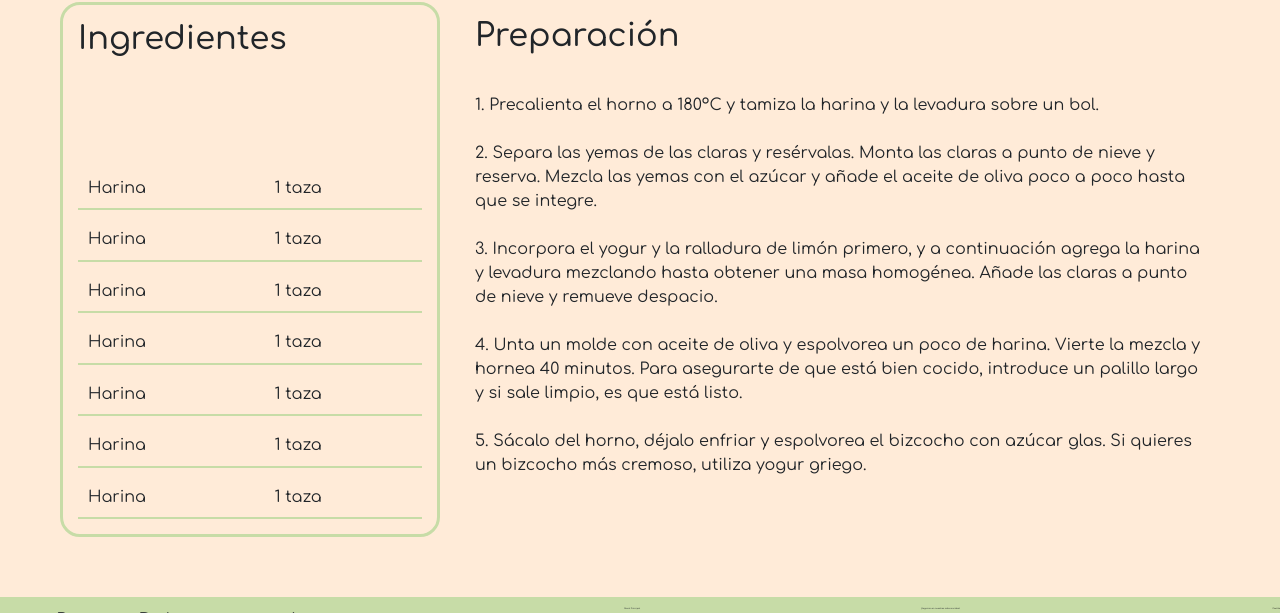
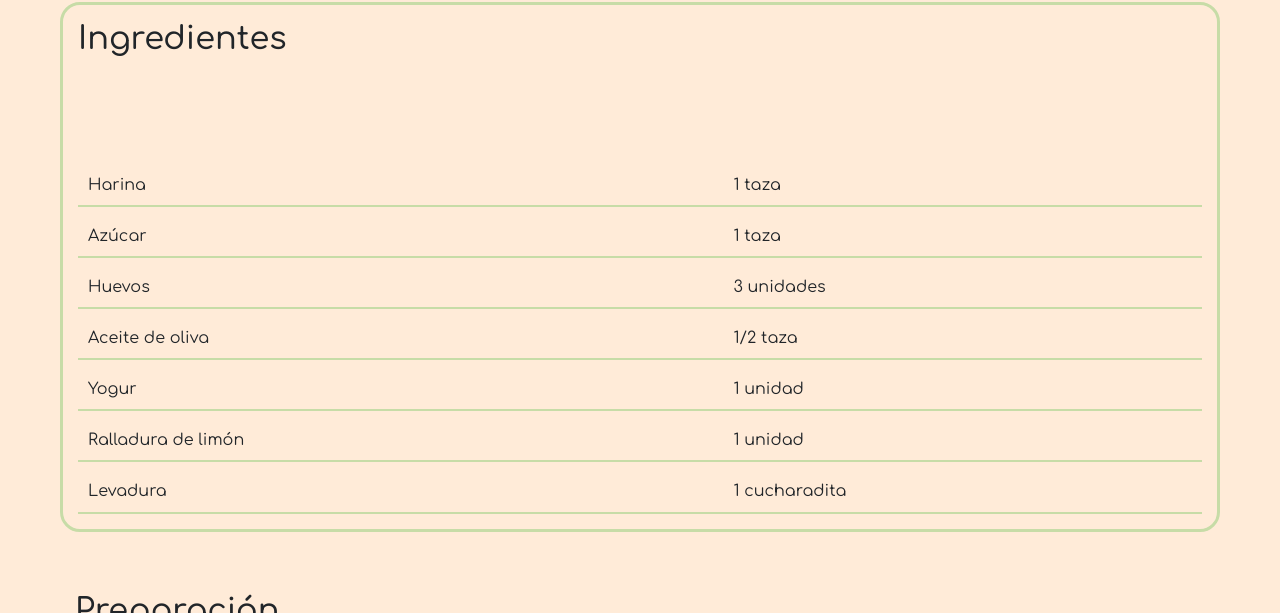
Before and after one commit to vyrodriguez/tpIntegradorCodo2024.github.io, a plain HTML site: page recetasIndividuales.html in a window 1280 px wide. Shown: the part 769-1382 px from the top of the page. Drawn offline with nearby package versions, Linux system fonts and the light colour scheme.

Commit message:
carga de recetas dinamicas

```diff
--- a/css/styles.css
+++ b/css/styles.css
@@ -256,6 +256,9 @@ nav ul li a:hover {
     justify-content: center;
 }
 
+.box-tarjetas-recetas a {
+   text-decoration: none;
+}
 .tarjeta-receta {
     width: 288px;
     height: 250px;
@@ -320,6 +323,7 @@ nav ul li a:hover {
     margin: 60px;
     height: 70vh;
     border: #C7DCA7 solid 2px;
+
 }
 
 .hero-receta--titulo {
@@ -388,8 +392,9 @@ nav ul li a:hover {
     margin: 60px;
     gap: 20px;
     height: 70vh;
+
+
 }
-
 .preparacion-receta--ingredientes {
     display: grid;
     margin-top: 25px;
@@ -449,6 +454,7 @@ td {
         margin-left: 30%;
     }
     .preparacion-receta {
+
         display: grid;
         grid-template-columns: 1fr;
         height: 150vh;
@@ -499,3 +505,22 @@ td {
     }
 
 }
+
+@media (min-width: 1024px) {
+    main{
+        margin-bottom: 20px;
+    }
+    nav{
+     font-size: 20px;
+    }
+      footer h4, footer h5{
+        font-size: 20px;
+    }
+
+    .preparacion-receta {
+
+        display: grid;
+        grid-template-columns: 1fr;
+        height: 150vh;
+    }
+}
--- /dev/null
+++ b/js/dulces.js
@@ -0,0 +1,64 @@
+document.addEventListener('DOMContentLoaded', () => {
+    fetch('js/recetas.json')
+        .then(response => response.json())
+        .then(data => {
+            const recetas = data.recetas;
+            recetas.forEach(receta => renderReceta(receta));
+        })
+        .catch(error => console.error('Error al cargar el archivo JSON:', error));
+});
+
+
+function renderReceta(receta) {
+    const bloque = document.getElementById('bloque');
+
+    const slug = receta.titulo.toLowerCase().replace(/ /g, '-');
+
+    const heroReceta = document.createElement('div');
+    heroReceta.classList.add('hero-receta');
+    heroReceta.id = `hero-receta-${slug}`;
+    heroReceta.innerHTML = `
+        <div class="hero-receta--titulo">
+            <h1>${receta.titulo}</h1>
+            <p>${receta.descripcion}</p>
+        </div>
+        <div class="hero-receta--imagen">
+            <div class="container-boton">
+                    <button class="boton-receta">
+                        Ver receta
+                        <svg xmlns="http://www.w3.org/2000/svg" width="24" height="24" viewBox="0 0 24 24">
+                            <path d="m12 15.586-4.293-4.293-1.414 1.414L12 18.414l5.707-5.707-1.414-1.414z"></path>
+                            <path d="m17.707 7.707-1.414-1.414L12 10.586 7.707 6.293 6.293 7.707 12 13.414z"></path>
+                        </svg>
+                    </button>
+                <img src="${receta.imagen}" class="imagen-receta">
+            </div>
+        </div>
+    `;
+
+    const preparacionReceta = document.createElement('div');
+    preparacionReceta.classList.add('preparacion-receta');
+    preparacionReceta.id = `preparacion-receta-${slug}`;
+    preparacionReceta.innerHTML = `
+        <div class="preparacion-receta--ingredientes">
+            <h2>Ingredientes</h2>
+            <table>
+                ${receta.ingredientes.map(ing => `
+                    <tr>
+                        <td>${ing.nombre}</td>
+                        <td>${ing.cantidad}</td>
+                    </tr>
+                `).join('')}
+            </table>
+        </div>
+        <div class="preparacion-receta--preparacion">
+            <h2>Preparación</h2>
+            <p>
+                ${receta.preparacion.map(paso => `<span>${paso}</span><br><br>`).join('')}
+            </p>
+        </div>
+    `;
+
+    bloque.appendChild(heroReceta);
+    bloque.appendChild(preparacionReceta);
+}
--- /dev/null
+++ b/js/recetas.json
@@ -0,0 +1,68 @@
+{
+    "recetas": [
+      {
+        "titulo": "Bizcochuelo de Chocolate",
+        "descripcion": "Aprende a preparar un exquisito bizcochuelo con nuestra receta",
+        "imagen": "./img/bizcochuelo.jpg",
+        "ingredientes": [
+          { "nombre": "Harina", "cantidad": "1 taza" },
+          { "nombre": "Azúcar", "cantidad": "1 taza" },
+          { "nombre": "Huevos", "cantidad": "3 unidades" },
+          { "nombre": "Aceite de oliva", "cantidad": "1/2 taza" },
+          { "nombre": "Yogur", "cantidad": "1 unidad" },
+          { "nombre": "Ralladura de limón", "cantidad": "1 unidad" },
+          { "nombre": "Levadura", "cantidad": "1 cucharadita" }
+        ],
+        "preparacion": [
+          "Precalienta el horno a 180ºC y tamiza la harina y la levadura sobre un bol.",
+          "Separa las yemas de las claras y resérvalas. Monta las claras a punto de nieve y reserva. Mezcla las yemas con el azúcar y añade el aceite de oliva poco a poco hasta que se integre.",
+          "Incorpora el yogur y la ralladura de limón primero, y a continuación agrega la harina y levadura mezclando hasta obtener una masa homogénea. Añade las claras a punto de nieve y remueve despacio.",
+          "Unta un molde con aceite de oliva y espolvorea un poco de harina. Vierte la mezcla y hornea 40 minutos. Para asegurarte de que está bien cocido, introduce un palillo largo y si sale limpio, es que está listo.",
+          "Sácalo del horno, déjalo enfriar y espolvorea el bizcocho con azúcar glas. Si quieres un bizcocho más cremoso, utiliza yogur griego."
+        ]
+      },
+      {
+        "titulo": "Chesee Cake de Dulce de Leche",
+        "descripcion": "Disfruta de un delicioso Chesee Cake de Dulce de Leche",
+        "imagen": "./img/cheesecake2.jpg",
+        "ingredientes": [
+          { "nombre": "", "cantidad": "" },
+          { "nombre": "", "cantidad": "" },
+          { "nombre": "", "cantidad": "" },
+          { "nombre": "", "cantidad": "" },
+          { "nombre": "", "cantidad": "" }
+        ],
+        "preparacion": [
+        ]
+      },
+      {
+        "titulo": "Carrot Cake",
+        "descripcion": "Disfruta de una deliciosa Carrot Cake",
+        "imagen": "./img/carrot_cake.jpg",
+        "ingredientes": [
+          { "nombre": "", "cantidad": "" },
+          { "nombre": "", "cantidad": "" },
+          { "nombre": "", "cantidad": "" },
+          { "nombre": "", "cantidad": "" },
+          { "nombre": "", "cantidad": "" }
+        ],
+        "preparacion": [
+        ]
+      },
+      {
+        "titulo": "Lemon Pie",
+        "descripcion": "Disfruta de un delicioso Lemon Pie",
+        "imagen": "./img/lemon-pie2.jpg",
+        "ingredientes": [
+          { "nombre": "", "cantidad": "" },
+          { "nombre": "", "cantidad": "" },
+          { "nombre": "", "cantidad": "" },
+          { "nombre": "", "cantidad": "" },
+          { "nombre": "", "cantidad": "" }
+        ],
+        "preparacion": [
+        ]
+      }
+
+    ]
+  }
--- a/recetasIndividuales.html
+++ b/recetasIndividuales.html
@@ -48,83 +48,8 @@
 
     <!-- Main -->
     <main>
-        <div class="hero-receta">
-            <div class="hero-receta--titulo">
-                <h1>Bizcochuelo</h1>
-                <p>Aprende a preparar un exquisito bizcochuelo con nuestra receta</p>
-            </div>
-            <div class="hero-receta--imagen">
-                <div class="container-boton">
-                    <a href="#preparacion-receta">
-                    <button class="boton-receta">
-
-                        Ver receta
-                        <svg xmlns="http://www.w3.org/2000/svg" width="24" height="24" viewBox="0 0 24 24">
-                            <path d="m12 15.586-4.293-4.293-1.414 1.414L12 18.414l5.707-5.707-1.414-1.414z"></path>
-                            <path d="m17.707 7.707-1.414-1.414L12 10.586 7.707 6.293 6.293 7.707 12 13.414z"></path>
-                        </svg>
-                    </button>
-                    </a>
-                    <img src="./img/bizcochuelo.jpg" class="imagen-bizcochuelo">
-
-                </div>
-
-            </div>
-        </div>
-
-        <div class="preparacion-receta" id="preparacion-receta">
-            <div class="preparacion-receta--ingredientes">
-                <h2>Ingredientes</h2>
-                <table>
-                    <tr>
-                        <td>Harina</td>
-                        <td>1 taza</td>
-                    </tr>
-                    <tr>
-                        <td>Harina</td>
-                        <td>1 taza</td>
-                    </tr>
-                    <tr>
-                        <td>Harina</td>
-                        <td>1 taza</td>
-                    </tr>
-                    <tr>
-                        <td>Harina</td>
-                        <td>1 taza</td>
-                    </tr>
-                    <tr>
-                        <td>Harina</td>
-                        <td>1 taza</td>
-                    </tr>
-                    <tr>
-                        <td>Harina</td>
-                        <td>1 taza</td>
-                    </tr>
-                    <tr>
-                        <td>Harina</td>
-                        <td>1 taza</td>
-                    </tr>
-                </table>
-            </div>
-
-            <div class="preparacion-receta--preparacion">
-                <h2>Preparación</h2>
-                <p>1.  Precalienta el horno a 180ºC y tamiza la harina y la levadura sobre un bol.
-                    <br>
-                    <br>
-                    2.  Separa las yemas de las claras y resérvalas. Monta las claras a punto de nieve y reserva. Mezcla las yemas con el azúcar y añade el aceite de oliva poco a poco hasta que se integre.
-                    <br>
-                    <br>
-                    3.  Incorpora el yogur y la ralladura de limón primero, y a continuación agrega la harina y levadura mezclando hasta obtener una masa homogénea. Añade las claras a punto de nieve y remueve despacio.
-                    <br>
-                    <br>
-                    4.  Unta un molde con aceite de oliva y espolvorea un poco de harina. Vierte la mezcla y hornea 40 minutos. Para asegurarte de que está bien cocido, introduce un palillo largo y si sale limpio, es que está listo.
-                    <br>
-                    <br>
-                    5.  Sácalo del horno, déjalo enfriar y espolvorea el bizcocho con azúcar glas. Si quieres un bizcocho más cremoso, utiliza yogur griego.
-                </p>
-            </div>
-        </div>
+        <div id="hero-receta"></div>
+        <div id="bloque"></div>
     </main>
 
     <footer>
@@ -152,20 +77,12 @@
                     <a href="" target="_blank"><i class="fa-brands fa-square-youtube" style="color: #000000;"></i></a>
                 </h4>
             </div>
-            <div class="columna">
-                <ul>
-                    <h5>
-                        <li><a href="carrito.html">Carrito</a></li>
-                    </h5>
-                </ul>
-            </div>
         </div>
 
         <div class="fila">
             <div>Copyright ©2024 Codo a Codo, derechos reservados.</div>
         </div>
     </footer>
-
+    <script src="js/dulces.js"></script>
 </body>
-
 </html>
```
Also changed, not shown: dulces.html (+1 -5 lines), dulces.js (deleted, +0 -8 lines), index.html (+26 -7 lines).
